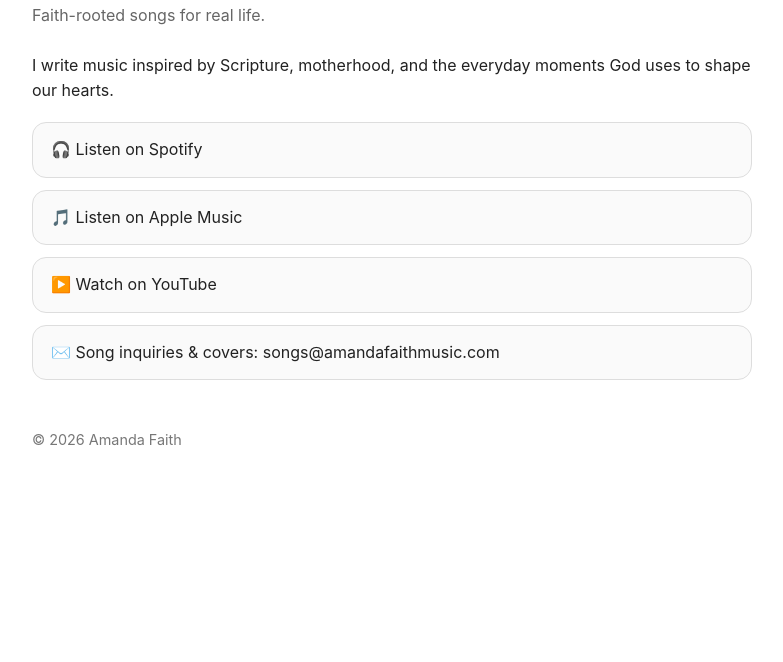
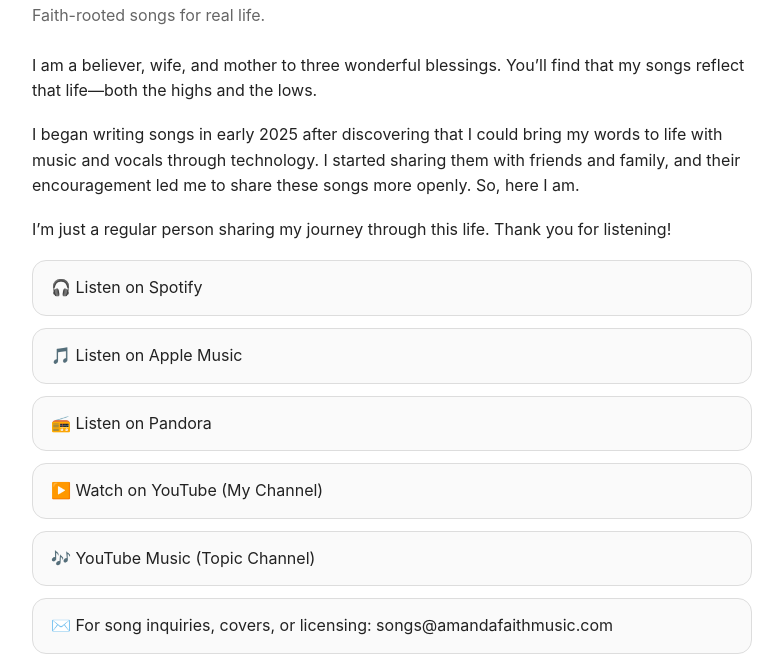
Before and after one commit to AmandaFaithCo/amandafaithco.github.io, a plain HTML site: page index.html in a window 1280 px wide. Shown: the part 138-800 px from the top of the page, without its empty margins (248-1031 px from the left). Drawn offline with Linux system fonts and the light colour scheme.

Commit message:
Update index.html

```diff
--- a/index.html
+++ b/index.html
@@ -50,13 +50,41 @@
   <div class="subtitle">Faith-rooted songs for real life.</div>
 
   <p>
-    I write music inspired by Scripture, motherhood, and the everyday moments
-    God uses to shape our hearts.
-  </p>
+I am a believer, wife, and mother to three wonderful blessings. You’ll find that my songs reflect that life—both the highs and the lows.
+</p>
 
-  <a class="btn" href="#" target="_blank">🎧 Listen on Spotify</a>
-  <a class="btn" href="#" target="_blank">🎵 Listen on Apple Music</a>
-  <a class="btn" href="#" target="_blank">▶️ Watch on YouTube</a>
+<p>
+I began writing songs in early 2025 after discovering that I could bring my words to life with music and vocals through technology. I started sharing them with friends and family, and their encouragement led me to share these songs more openly. So, here I am.
+</p>
+
+<p>
+I’m just a regular person sharing my journey through this life. Thank you for listening!
+</p>
+
+<a class="btn" href="https://open.spotify.com/artist/6699zuqn9B1AoPiiWQ8QNh" target="_blank">
+  🎧 Listen on Spotify
+</a>
+
+<a class="btn" href="https://music.apple.com/us/artist/amanda-faith/1859344647" target="_blank">
+  🎵 Listen on Apple Music
+</a>
+
+<a class="btn" href="https://pandora.app.link/xL6Pm25zy0b" target="_blank">
+  📻 Listen on Pandora
+</a>
+
+<a class="btn" href="https://youtube.com/@amanda_faith_music_1" target="_blank">
+  ▶️ Watch on YouTube (My Channel)
+</a>
+
+<a class="btn" href="https://youtube.com/channel/UCTXvbbGdkwQASx-U6m8NQ3A" target="_blank">
+  🎶 YouTube Music (Topic Channel)
+</a>
+
+<a class="btn" href="mailto:songs@amandafaithmusic.com">
+  ✉️ For song inquiries, covers, or licensing: songs@amandafaithmusic.com
+</a>
+
   <a class="btn" href="mailto:songs@amandafaithmusic.com">
     ✉️ Song inquiries & covers: songs@amandafaithmusic.com
   </a>
```
